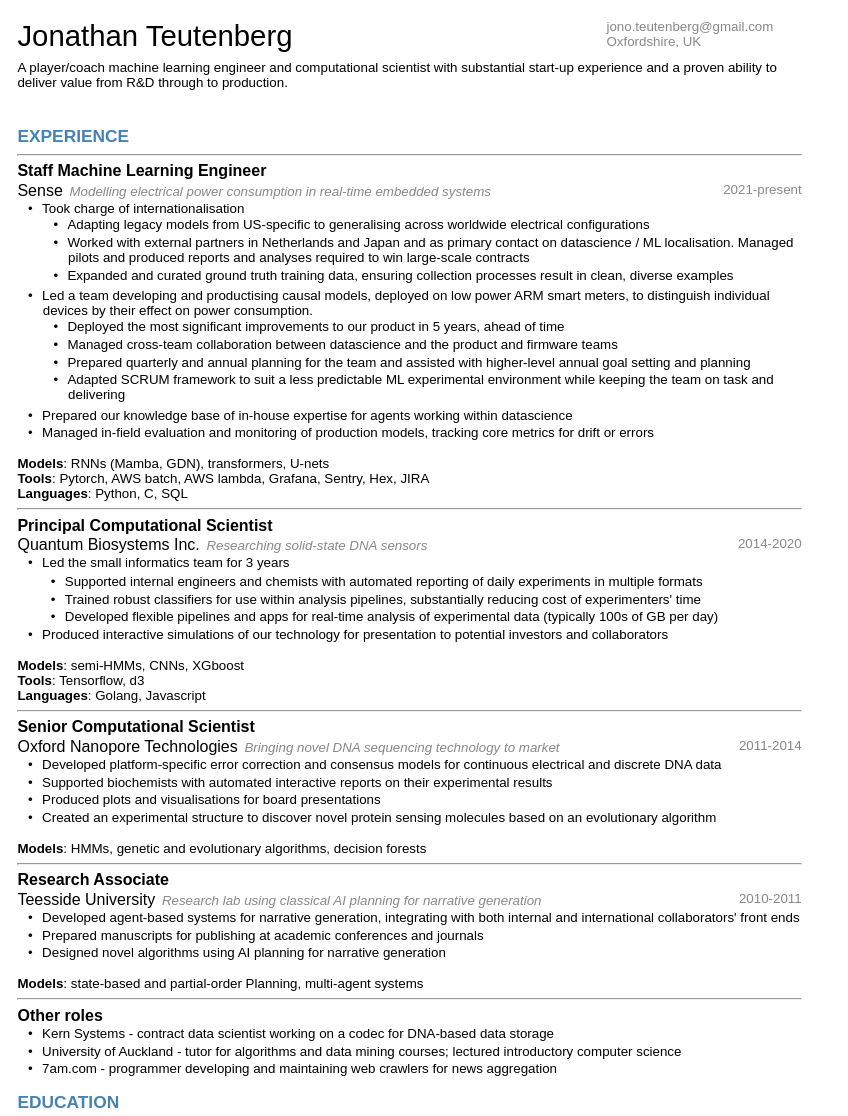
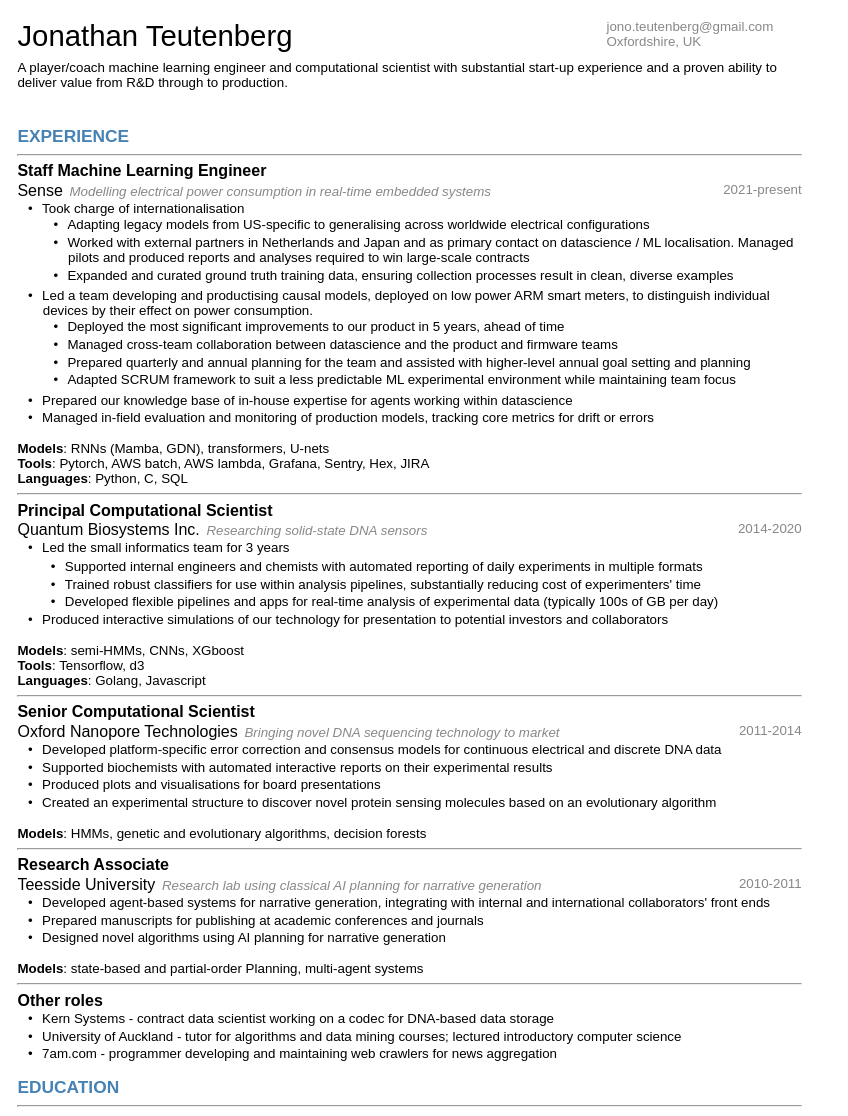
Before and after one commit to jteutenberg/cv, a plain HTML site: page index.html in a window 1280 px wide. Shown: the top 1116 px of the page, without its empty margins (0-848 px from the left). Drawn offline with Linux system fonts and the light colour scheme.

Commit message:
Endline management

```diff
--- a/index.html
+++ b/index.html
@@ -34,7 +34,7 @@
 						<li>Deployed the most significant improvements to our product in 5 years, ahead of time</li>
 						<li>Managed cross-team collaboration between datascience and the product and firmware teams</li>
 						<li>Prepared quarterly and annual planning for the team and assisted with higher-level annual goal setting and planning</li>
-						<li>Adapted SCRUM framework to suit a less predictable ML experimental environment while keeping the team on task and delivering</li>
+						<li>Adapted SCRUM framework to suit a less predictable ML experimental environment while maintaining team focus</li>
 					</ul>
 				</li>
 				<li>Prepared our knowledge base of in-house expertise for agents working within datascience</li>
@@ -78,7 +78,7 @@
 			<h3>Research Associate</h3>
 			<span class="employer">Teesside University</span><span class="employerdetails">Research lab using classical AI planning for narrative generation</span><span class="jobdate">2010-2011</span><br>
 			<ul>
-				<li>Developed agent-based systems for narrative generation, integrating with both internal and international collaborators' front ends</li>
+				<li>Developed agent-based systems for narrative generation, integrating with internal and international collaborators' front ends</li>
 				<li>Prepared manuscripts for publishing at academic conferences and journals</li>
 				<li>Designed novel algorithms using AI planning for narrative generation</li>
 			</ul>
```
